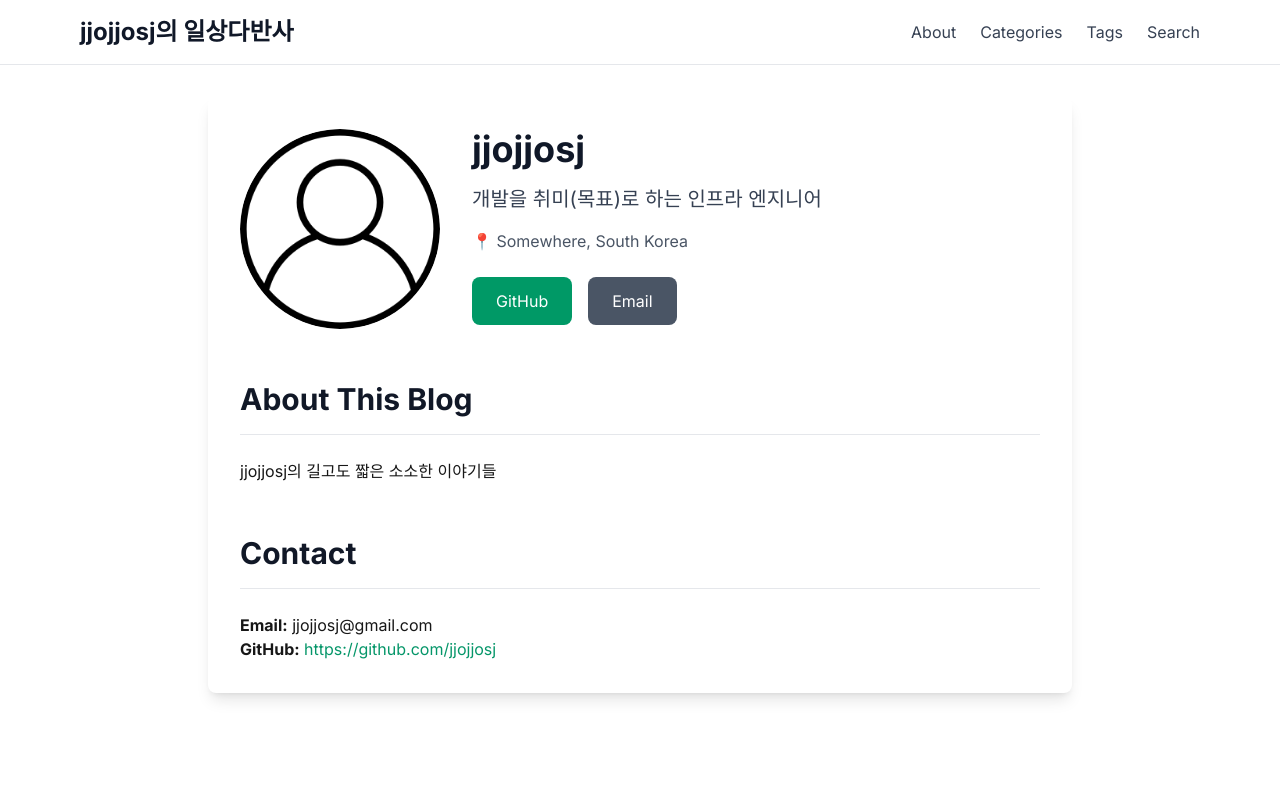
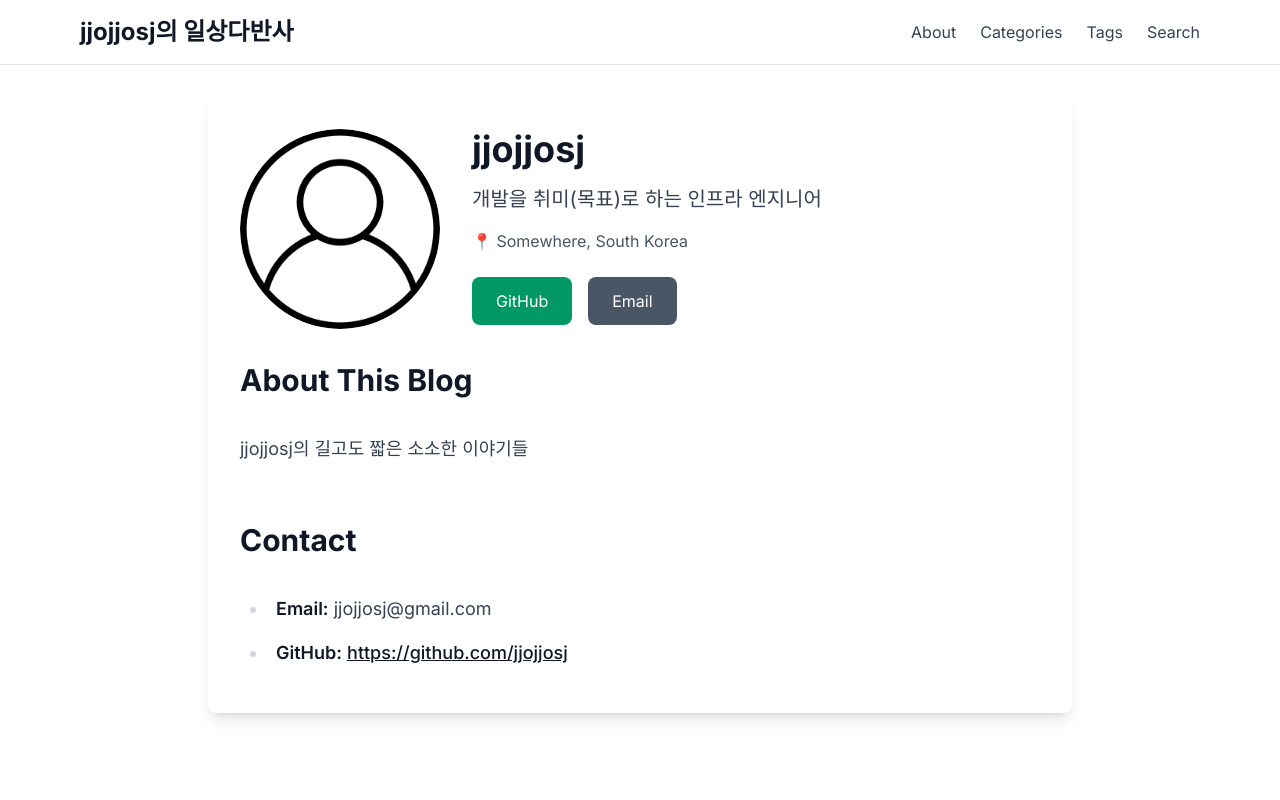
Before and after one commit to jjojjosj/jjojjosj.github.io, a Next.js app: page /about in a window 1280 px wide. Shown: the top 800 px of the page. Built offline with nearby package versions, Linux system fonts and the light colour scheme.

Commit message:
tailwind typography style

```diff
--- a/src/app/globals.css
+++ b/src/app/globals.css
@@ -1,4 +1,5 @@
 @import "tailwindcss";
+@plugin "@tailwindcss/typography";
 
 :root {
   --background: #ffffff;
@@ -24,43 +25,3 @@ body {
   color: var(--foreground);
   font-family: Arial, Helvetica, sans-serif;
 }
-
-/* Prose 커스텀 스타일 - 포스트 내용 영역 */
-.prose h1,
-.prose h2,
-.prose h3,
-.prose h4,
-.prose h5,
-.prose h6 {
-  font-weight: 700;
-  color: #111827;
-  scroll-margin-top: 5rem;
-}
-
-.prose h2 {
-  font-size: 1.875rem;
-  margin-top: 3rem;
-  margin-bottom: 1.5rem;
-  padding-bottom: 0.75rem;
-  border-bottom: 1px solid #e5e7eb;
-}
-
-.prose h3 {
-  font-size: 1.5rem;
-  margin-top: 2rem;
-  margin-bottom: 1rem;
-}
-
-.prose h4 {
-  font-size: 1.25rem;
-  margin-top: 1.5rem;
-  margin-bottom: 0.75rem;
-}
-
-.prose a {
-  color: #059669;
-}
-
-.prose a:hover {
-  color: #047857;
-}
```
Also changed, not shown: package.json (+6 -5 lines), 1 other file (tests, documents, lock files or other folders).
